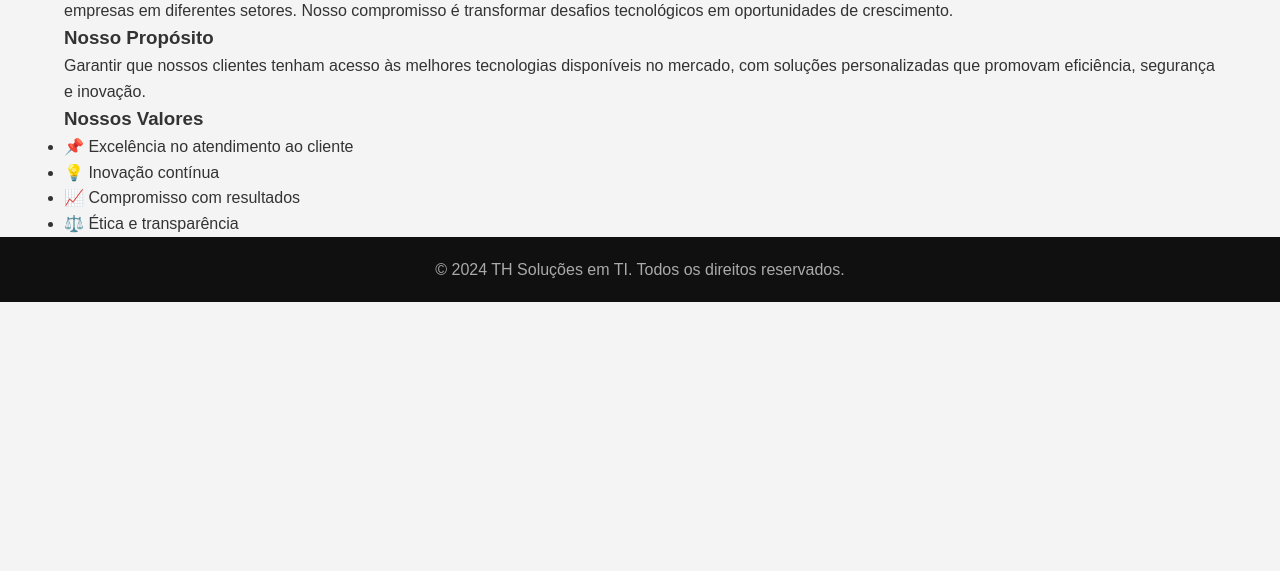
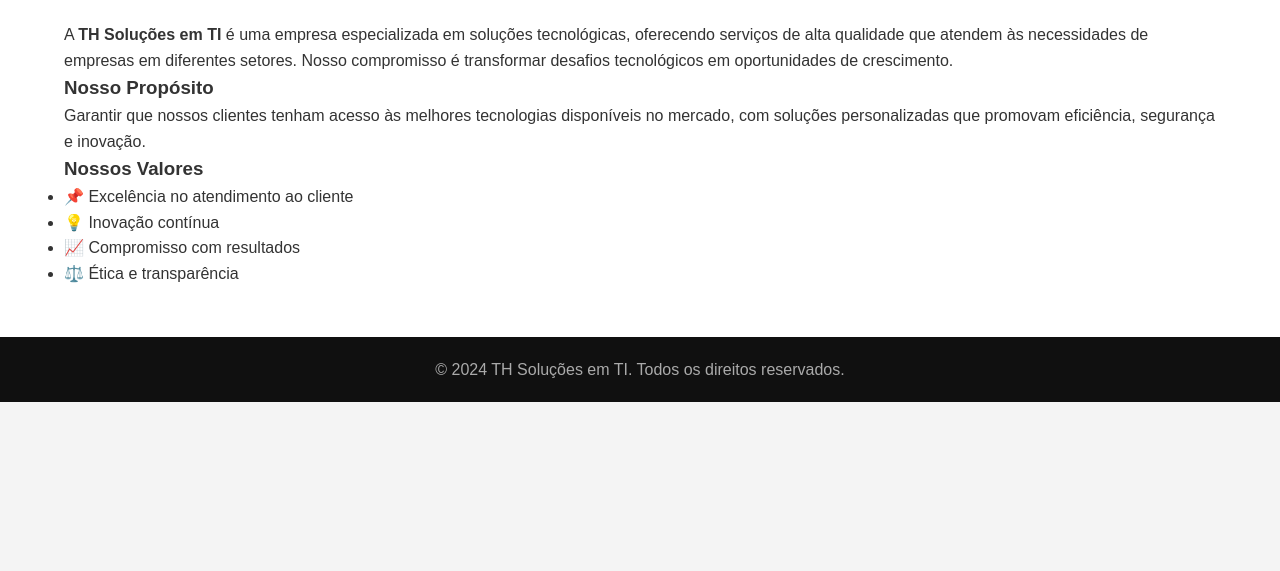
Before and after one commit to joseclevis/ThSoluc-oesti, a plain HTML site: page sobre.html in a window 1280 px wide. Shown: the part 229-800 px from the top of the page. Drawn offline with Linux system fonts and the light colour scheme; files that its build step writes are made by us from their sources.

Commit message:
Update styles.css

```diff
--- a/styles.css
+++ b/styles.css
@@ -7,11 +7,12 @@
 
 body {
     font-family: 'Poppins', sans-serif;
-    background-color: #f4f4f4;
+    background-color: #f4f4f4; /* Cor de fundo para toda a página */
     color: #333;
     line-height: 1.6;
 }
 
+/* Container */
 .container {
     width: 90%;
     margin: 0 auto;
@@ -183,3 +184,9 @@ body {
         margin-bottom: 20px;
     }
 }
+
+/* Adicionando fundo em outras seções */
+.section {
+    background-color: #ffffff; /* Cor de fundo para as seções abaixo da hero */
+    padding: 50px 0;
+}
```
